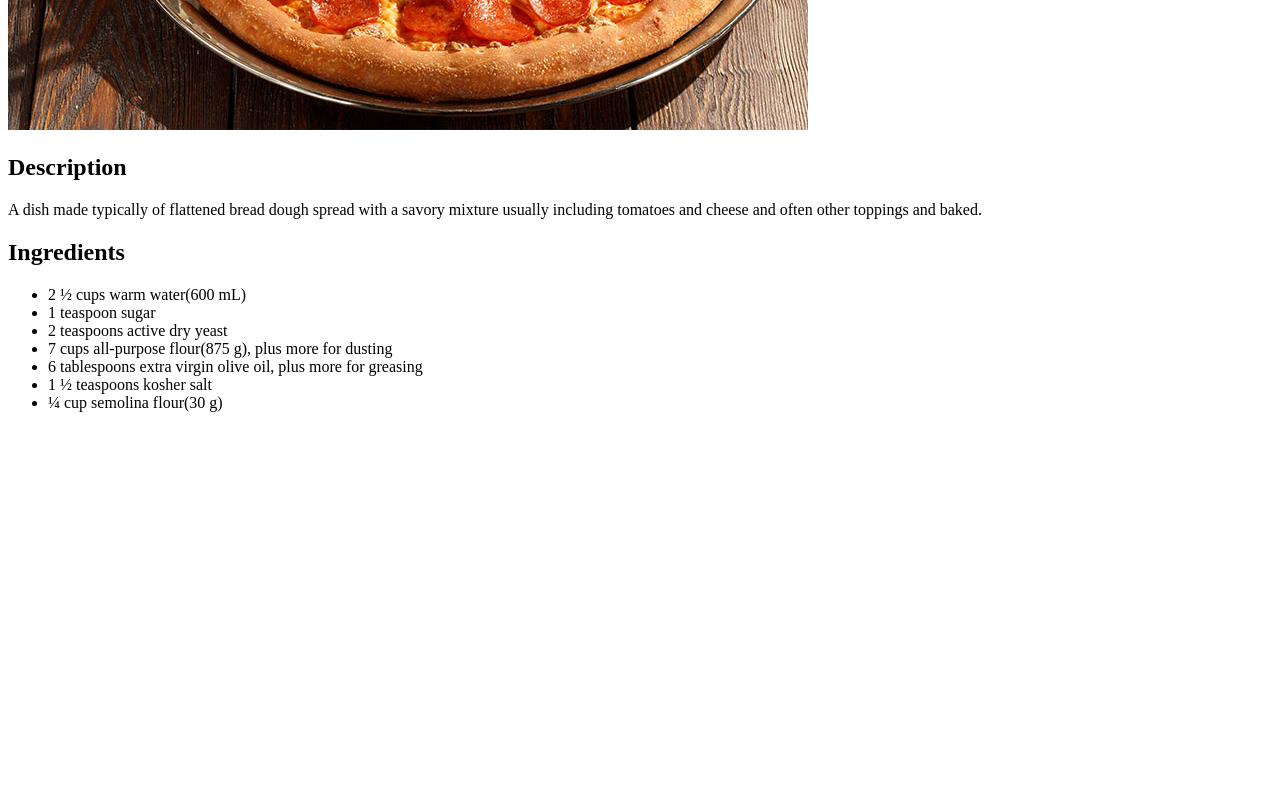
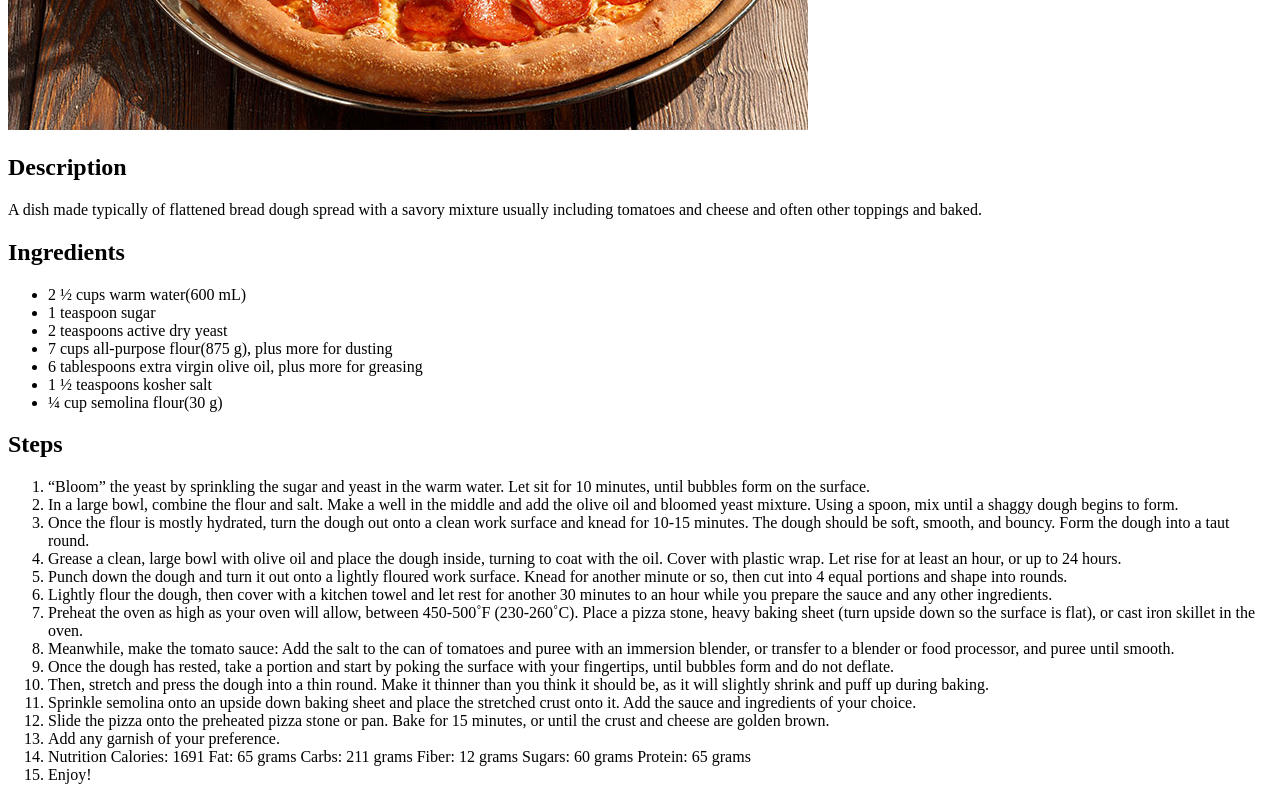
Before and after one commit to Smogg21/odin-recipes, a plain HTML site: page recipes/pizza.html in a window 1280 px wide. Shown: the part 484-1284 px from the top of the page. Before the commit the page ends 912 px from the top, so only its background shows below. Drawn offline with Linux system fonts and the light colour scheme.

Commit message:
Add steps for pizza

```diff
--- a/recipes/pizza.html
+++ b/recipes/pizza.html
@@ -21,5 +21,23 @@
         <li>1 ½ teaspoons kosher salt</li>
         <li>¼ cup semolina flour(30 g)</li>
     </ul>
+    <h2>Steps</h2>
+    <ol>
+        <li>“Bloom” the yeast by sprinkling the sugar and yeast in the warm water. Let sit for 10 minutes, until bubbles form on the surface.</li>
+        <li>In a large bowl, combine the flour and salt. Make a well in the middle and add the olive oil and bloomed yeast mixture. Using a spoon, mix until a shaggy dough begins to form.</li>
+        <li>Once the flour is mostly hydrated, turn the dough out onto a clean work surface and knead for 10-15 minutes. The dough should be soft, smooth, and bouncy. Form the dough into a taut round.</li>
+        <li>Grease a clean, large bowl with olive oil and place the dough inside, turning to coat with the oil. Cover with plastic wrap. Let rise for at least an hour, or up to 24 hours.</li>
+        <li>Punch down the dough and turn it out onto a lightly floured work surface. Knead for another minute or so, then cut into 4 equal portions and shape into rounds.</li>
+        <li>Lightly flour the dough, then cover with a kitchen towel and let rest for another 30 minutes to an hour while you prepare the sauce and any other ingredients.</li>
+        <li>Preheat the oven as high as your oven will allow, between 450-500˚F (230-260˚C). Place a pizza stone, heavy baking sheet (turn upside down so the surface is flat), or cast iron skillet in the oven.</li>
+        <li>Meanwhile, make the tomato sauce: Add the salt to the can of tomatoes and puree with an immersion blender, or transfer to a blender or food processor, and puree until smooth.</li>
+        <li>Once the dough has rested, take a portion and start by poking the surface with your fingertips, until bubbles form and do not deflate.</li>
+        <li>Then, stretch and press the dough into a thin round. Make it thinner than you think it should be, as it will slightly shrink and puff up during baking.</li>
+        <li>Sprinkle semolina onto an upside down baking sheet and place the stretched crust onto it. Add the sauce and ingredients of your choice.</li>
+        <li>Slide the pizza onto the preheated pizza stone or pan. Bake for 15 minutes, or until the crust and cheese are golden brown.</li>
+        <li>Add any garnish of your preference.</li>
+        <li>Nutrition Calories: 1691 Fat: 65 grams Carbs: 211 grams Fiber: 12 grams Sugars: 60 grams Protein: 65 grams</li>
+        <li>Enjoy!</li>
+    </ol>
 </body>
 </html>
```
